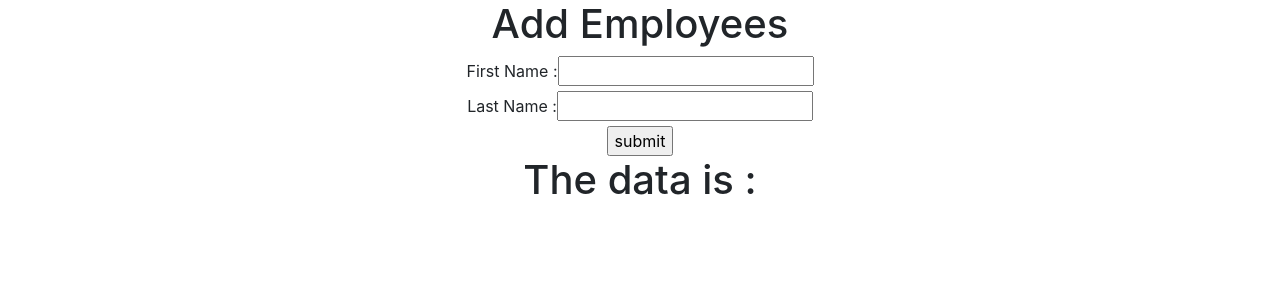
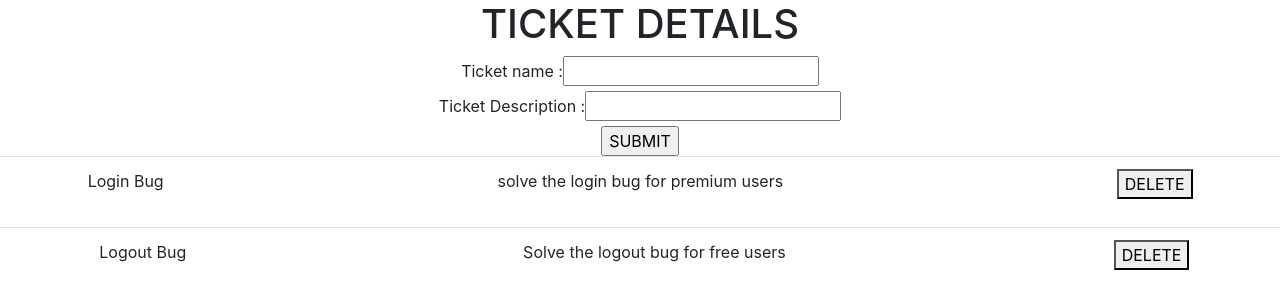
Before and after one commit to yaksh134/ReactLearning, a React (Create React App) app: page /employeedetails/1 in a window 1280 px wide. Shown: the top 308 px of the page. Built offline with nearby package versions, Linux system fonts and the light colour scheme.

Commit message:
Props Routes

```diff
--- a/src/App.js
+++ b/src/App.js
@@ -9,6 +9,10 @@ import { Movies } from './components/Movies';
 import { MovieDetail } from './components/MovieDetail';
 import { MainMenu } from './components/MainMenu';
 import { AddEmployees} from './components/AddEmployees';
+import { EmployeeDetails } from './EmployeeDetails';
+import { AddTicket } from './components/AddTicket';
+import { useState} from 'react';
+import { ListTicket } from './components/ListTicket';
 
 
 
@@ -79,19 +83,46 @@ function App() {
   // ]
   // var x = 100
   // var homeName = "Yaksh"
+
+  const [tickets, settickets] = useState([
+    {
+      name : "Login Bug",
+      description : "solve the login bug for premium users"
+    },
+    {
+      name : "Logout Bug",
+      description : "Solve the logout bug for free users"
+    }
+  ])
+
+  const deleteTicket = (ticket)=>{
+    settickets(tickets.filter(t => t.name !== ticket.name))
+  }
+
+  const addTicket = (ticket)=>{
+    settickets([...tickets,ticket])
+  }
   return (
     <div className="App">
       {<div>
-        <AddEmployees/>
+
+        <AddTicket addTicket = {addTicket}/>
+
+        <ListTicket tickets = {tickets} deleteTicket = {deleteTicket}/>
+        {/* <AddEmployees/> */}
         {/* <MainMenu/> */}
 
-
+        {/* <Routes>
+          <Route path='/employeedetails/:id' element={<EmployeeDetails/>}/>
+        </Routes> */}
 
       {/* <Routes>
         <Route path='/Movies' element={<Movies/>}/>
         <Route path='/Movies/MoviesDetail/:name' element={<MovieDetail/>}/>
       </Routes> */}
       </div>
+
+
 
 
 
--- /dev/null
+++ b/src/EmployeeDetails.js
@@ -0,0 +1,14 @@
+import React from 'react'
+import { useParams } from 'react-router-dom'
+
+export const EmployeeDetails = () => {
+    var id = useParams().id;
+  return (
+    <div>
+        <h1>EmployeeDetails</h1>
+        <h2>Id : {id}</h2>
+
+
+    </div>
+  )
+}
--- a/src/components/AddEmployees.js
+++ b/src/components/AddEmployees.js
@@ -1,13 +1,22 @@
 import React , {useState} from 'react'
+import { ViewEmployee } from './ViewEmployee';
 
 export const AddEmployees = () => {
     const [firstname, setfirstname] = useState('');
     const [lastname, setlastname] = useState('');
+    const [id, setid] = useState('')
+    const [users, setusers] = useState([])
+
+
 
     const firstnamehandler = (e) =>{
         console.log(e.target.value)
         setfirstname(e.target.value)
     }
+
+
+
+
 
     const submit = (e)=>{
 
@@ -15,6 +24,14 @@ export const AddEmployees = () => {
         console.log("called..")
         console.log(firstname)
         console.log(lastname);
+
+        var obj = {
+            id : id,
+            firstname : firstname,
+            lastname : lastname
+        }
+
+        setusers([...users,obj])
     }
   return (
     <div>
@@ -23,24 +40,41 @@ export const AddEmployees = () => {
         </div>
         <div>
             <form onSubmit = {submit}>
-                <label>First Name : </label>
-                <input type="text" onChange={(e)=>firstnamehandler(e)}/>
-                {firstname}
-                <br/>
-                <label>Last Name : </label>
-                <input type="text" onChange={(e) => setlastname(e.target.value)}/>
-                {lastname}
-                <br/>
+                <div>
+                    <label>ID : </label>
+                    <input type="text" onChange={(e)=>setid(e.target.value)}/>
+                    {/* {id} */}
+                </div>
+                <div>
+                    <label>First Name : </label>
+                    <input type="text" onChange={(e)=>firstnamehandler(e)}/>
+                    {/* {firstname} */}
+                </div>
+                <div>
+                    <label>Last Name : </label>
+                    <input type="text" onChange={(e) => setlastname(e.target.value)}/>
+                    {/* {lastname} */}
+                </div>
+
                 <input type="submit" value="submit"/>
         </form>
         </div>
 
-        <div>
-            <h1>The data is : </h1>
-            {firstname}
-            <br/>
-            {lastname}
-        </div>
+
+
+
+         {
+
+             users.map((user)=>{
+                 return(
+
+                    <ViewEmployee users={user}/>
+
+                 )
+             })
+         }
+
+
 
     </div>
   )
--- /dev/null
+++ b/src/components/AddTicket.js
@@ -0,0 +1,30 @@
+import React from 'react'
+import { useState } from 'react'
+
+export const AddTicket = (props) => {
+
+    const [name, setname] = useState('')
+    const [description, setdescription] = useState('')
+
+    const submit = (e)=>{
+        e.preventDefault();
+        var obj = {
+            name : name,
+            description : description
+        }
+        props.addTicket(obj)
+    }
+  return (
+    <div>
+        <h1>TICKET DETAILS</h1>
+        <form onSubmit={submit}>
+            <label>Ticket name  : </label>
+            <input type="text" onChange={(e)=>{setname(e.target.value)}}/><br/>
+            <label>Ticket Description  : </label>
+            <input type="text" onChange={(e)=>{setdescription(e.target.value)}}/><br/>
+            <input type="submit" value="SUBMIT"/>
+
+        </form>
+    </div>
+  )
+}
--- /dev/null
+++ b/src/components/ListTicket.js
@@ -0,0 +1,16 @@
+import React from 'react'
+import { TicketDetails } from './TicketDetails'
+
+export const ListTicket = (props) => {
+  return (
+    <div>
+        {
+            props.tickets.map((ticket)=>{
+                return(<TicketDetails ticket = {ticket} deleteTicket = {props.deleteTicket}/>
+
+                )
+            })
+        }
+    </div>
+  )
+}
--- /dev/null
+++ b/src/components/TicketDetails.js
@@ -0,0 +1,17 @@
+import React from 'react'
+
+export const TicketDetails = (props) => {
+  return (
+    <div>
+        <table class = "table">
+            <tbody>
+                <tr>
+                    <td>{props.ticket.name}</td>
+                    <td>{props.ticket.description}</td>
+                    <td><button onClick={()=>{props.deleteTicket(props.ticket)}}>DELETE</button></td>
+                </tr>
+            </tbody>
+        </table>
+    </div>
+  )
+}
--- /dev/null
+++ b/src/components/ViewEmployee.js
@@ -0,0 +1,30 @@
+import React from 'react'
+import { Link } from 'react-router-dom'
+import { EmployeeDetails } from '../EmployeeDetails'
+export const ViewEmployee = (props) => {
+  return (
+    <div>
+
+        <table>
+            <tr>
+                <th>
+                    ID
+                </th>
+                <th>
+                    First Name
+                </th>
+                <th>
+                    Last Name
+                </th>
+            </tr>
+
+            <tr>
+                <Link to={`/employeedetails/${props.users.id}`}><td>{props.users.id}</td></Link>
+                <td>{props.users.firstname}</td>
+                <td>{props.users.lastname}</td>
+            </tr>
+
+        </table>
+    </div>
+  )
+}
```
